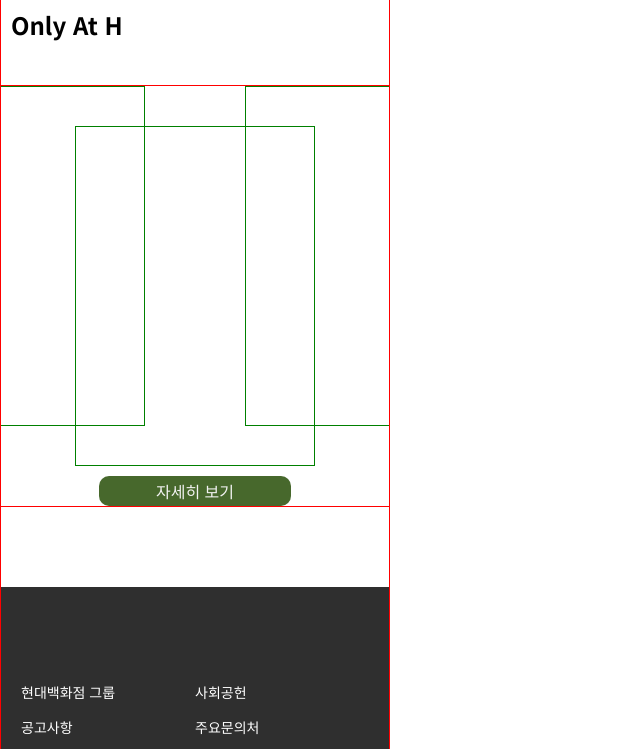
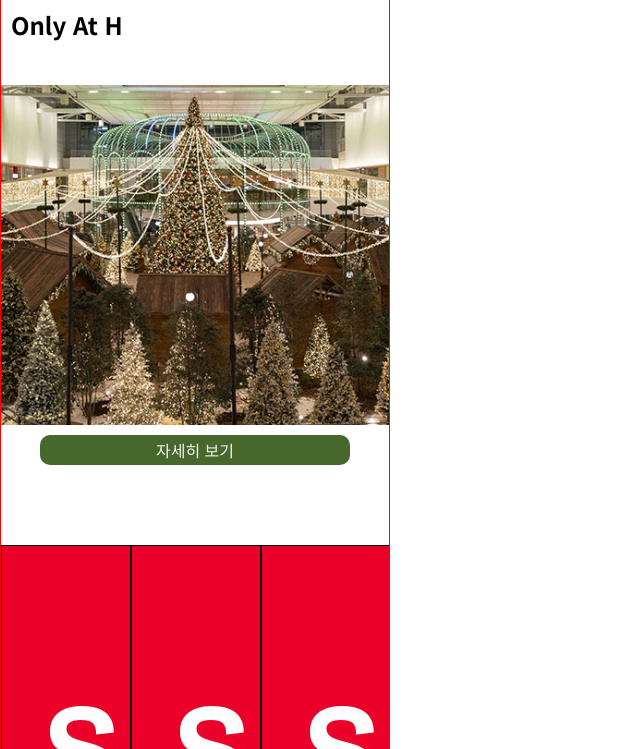
Before and after one commit to hpmp1379/project2_hyundai, a plain HTML site: page index.html in a window 1280 px wide. Shown: the part 1110-1859 px from the top of the page, without its empty margins (0-640 px from the left). Drawn offline with nearby package versions, Linux system fonts and the light colour scheme; a web font is replaced by a local one.

Commit message:
'update'

```diff
--- a/index.html
+++ b/index.html
@@ -5,11 +5,22 @@
     <meta http-equiv="X-UA-Compatible" content="IE=edge" />
     <meta name="viewport" content="width=device-width, initial-scale=1.0" />
     <title>E현대백화점</title>
+    <link
+      rel="stylesheet"
+      type="text/css"
+      href="//cdn.jsdelivr.net/npm/slick-carousel@1.8.1/slick/slick.css"
+    />
     <link rel="stylesheet" href="css/main.css" />
     <script
       src="https://kit.fontawesome.com/ea416fc906.js"
       crossorigin="anonymous"
     ></script>
+    <script src="https://cdnjs.cloudflare.com/ajax/libs/jquery/3.6.1/jquery.min.js"></script>
+    <script
+      type="text/javascript"
+      src="//cdn.jsdelivr.net/npm/slick-carousel@1.8.1/slick/slick.min.js"
+    ></script>
+    <script defer src="js/index.js"></script>
   </head>
   <body>
     <!-- header -->
@@ -27,7 +38,7 @@
     </div>
     <div class="sideMenu">
       <header>
-        <h2 class="logo"><img src="img/logo.png" alt="hyundai logo"></h2>
+        <h2 class="logo"><img src="img/logo.png" alt="hyundai logo" /></h2>
         <div class="bottom">
           <h3>환영합니다</h3>
           <nav>
@@ -198,8 +209,9 @@
     </div>
 
     <!-- banner2 -->
-    <!-- <div class="content magazine">
+    <div class="content bannerSns">
       <section>
+        <div class="banner_scroll">
           <article>
             <div class="image"></div>
           </article>
@@ -209,8 +221,9 @@
           <article>
             <div class="image"></div>
           </article>
+        </div>
       </section>
-    </div> -->
+    </div>
 
     <!-- footer -->
     <div class="ftrWrap">
@@ -235,11 +248,23 @@
               <li><a href="#">주요문의처</a></li>
             </ul>
             <ul class="sub">
-              <li><a href="#"><i class="fa-brands fa-youtube"></i>유투브</a></li>
-              <li><a href="#"><i class="fa-brands fa-instagram"></i>인스타그램</a></li>
-              <li><a href="#"><i class="fa-brands fa-facebook"></i>페이스북</a></li>
-              <li><a href="#"><i class="fa-brands fa-blogger"></i>블로그</a></li>
-              <li><a href="#"><i class="fa-brands fa-square-pied-piper"></i>포스트</a></li>
+              <li>
+                <a href="#"><i class="fa-brands fa-youtube"></i>유투브</a>
+              </li>
+              <li>
+                <a href="#"><i class="fa-brands fa-instagram"></i>인스타그램</a>
+              </li>
+              <li>
+                <a href="#"><i class="fa-brands fa-facebook"></i>페이스북</a>
+              </li>
+              <li>
+                <a href="#"><i class="fa-brands fa-blogger"></i>블로그</a>
+              </li>
+              <li>
+                <a href="#"
+                  ><i class="fa-brands fa-square-pied-piper"></i>포스트</a
+                >
+              </li>
             </ul>
           </div>
         </div>
@@ -282,9 +307,9 @@
             </ul>
           </div>
           <div class="ftrLogos">
-            <h2><img src="/img/ftrlogo1.png" alt="footer logo1"></h2>
-            <h2><img src="/img/ftrlogo2.png" alt="footer logo2"></h2>
-            <h2><img src="/img/ftrlogo3.png" alt="footer logo3"></h2>
+            <h2><img src="/img/ftrlogo1.png" alt="footer logo1" /></h2>
+            <h2><img src="/img/ftrlogo2.png" alt="footer logo2" /></h2>
+            <h2><img src="/img/ftrlogo3.png" alt="footer logo3" /></h2>
           </div>
           <p id="copyright">© Hyundai Department Store. All rights reserved.</p>
         </div>
--- /dev/null
+++ b/js/index.js
@@ -0,0 +1,13 @@
+$(".bannerEvent section .carousel").slick({
+  infinite: true,
+  slidesToShow: 1,
+  arrows: false,
+  slidesToScroll: 1,
+  centerPadding: "60px",
+});
+
+$(".bannerSns .banner_scroll").slick({
+  infinite: true,
+  slidesToShow: 3,
+  slidesToScroll: 3,
+});
--- a/scss/_index.scss
+++ b/scss/_index.scss
@@ -45,10 +45,11 @@
   display: none;
 
   position: fixed;
-  top: 0; left: 0;
+  top: 0;
+  left: 0;
   @include box(100%, 350px, 0);
   background-color: $main-color;
-  box-shadow: 61px 0 0 rgba(0,0,0,0.5);
+  box-shadow: 61px 0 0 rgba(0, 0, 0, 0.5);
   header {
     @include box(auto);
     h2.logo {
@@ -58,11 +59,11 @@
         height: 40px;
       }
 
-      &::after{
+      &::after {
         width: 100%;
         height: 2px;
         background-color: #000;
-        content: '';
+        content: "";
         display: block;
         margin: 0 auto;
       }
@@ -79,7 +80,8 @@
       nav {
         line-height: 40px;
         font-size: 16px;
-        i {}
+        i {
+        }
         a {
           text-decoration: underline;
           margin-left: 3px;
@@ -159,7 +161,9 @@
         ul.sub {
           li {
             a {
-              i {margin-right: 10px;}
+              i {
+                margin-right: 10px;
+              }
             }
           }
         }
@@ -209,7 +213,7 @@
         }
         ul.langBox {
           display: none;
-          }
+        }
         ul.famBox {
           display: none;
         }
@@ -367,27 +371,35 @@
   section {
     @include box(auto, 100%, 0);
     margin-top: 40px;
-    overflow-x: hidden;
+    // overflow-x: hidden;
     .carousel {
-      width: calc(240px * 2 + 100px);
-      border: 1px solid red;
+      // width: calc(240px * 2 + 100px);
+      width: 100%;
+      // border: 1px solid red;
       display: flex;
-      margin-left: 50%;
-      transform: translateX(-50%);
+      // margin-left: 50%;
+      // transform: translateX(-50%);
       #bannerEvent1 {
-        .image {background-image: url('../img/bannerEvent1.jpg');}
+        .image {
+          background-image: url("../img/bannerEvent1.jpg");
+        }
       }
       #bannerEvent2 {
-        .image {background-image: url('../img/bannerEvent2.jpg');}
+        .image {
+          background-image: url("../img/bannerEvent2.jpg");
+        }
       }
       #bannerEvent3 {
-        .image {background-image: url('../img/bannerEvent3.jpg');}
+        .image {
+          background-image: url("../img/bannerEvent3.jpg");
+        }
       }
       article {
         width: 240px;
         .image {
-          width: 100%; height: 340px;
-          border: 1px solid green;
+          width: 100%;
+          height: 340px;
+          // border: 1px solid green;
           @include bgprops();
         }
         .btn {
@@ -395,29 +407,48 @@
           text-align: center;
           display: none;
           button {
-            @include box (30px, 80%, 0);
+            @include box(30px, 80%, 0);
             border-radius: 10px;
             background-color: $main-secondary;
             color: $text-light;
             font-size: 16px;
           }
         }
-        &:nth-of-type(2){
-          margin-left: -70px;
+        &:nth-of-type(1) {
+          opacity: 0.5;
+          z-index: -1;
+        }
+        &:nth-of-type(2) {
+          // margin-left: -70px;
           .btn {
             display: block;
           }
         }
-        &:nth-of-type(3){
-          margin-left: -70px;
+        &:nth-of-type(3) {
+          // margin-left: -70px;
+          opacity: 0.5;
+          z-index: -1;
         }
       }
       .active-carousel {
-        margin-top: 40px;
-
+        // margin-top: 40px;
       }
     }
-
-
   }
 }
+
+.bannerSns {
+  section {
+    .banner_scroll {
+      article {
+        // width: 240px;
+        .image {
+          width: 100%;
+          height: 240px;
+          background-image: url("../img/bannerEvent1.jpg");
+          border: 1px solid black;
+        }
+      }
+    }
+  }
+}
```
Also changed, not shown: css/main.css, img/bannerEvent1.jpg (added), img/bannerEvent2.jpg (added), img/bannerEvent3.jpg (added), 1 other file. Lines whose indentation alone changed are shown as unchanged.
